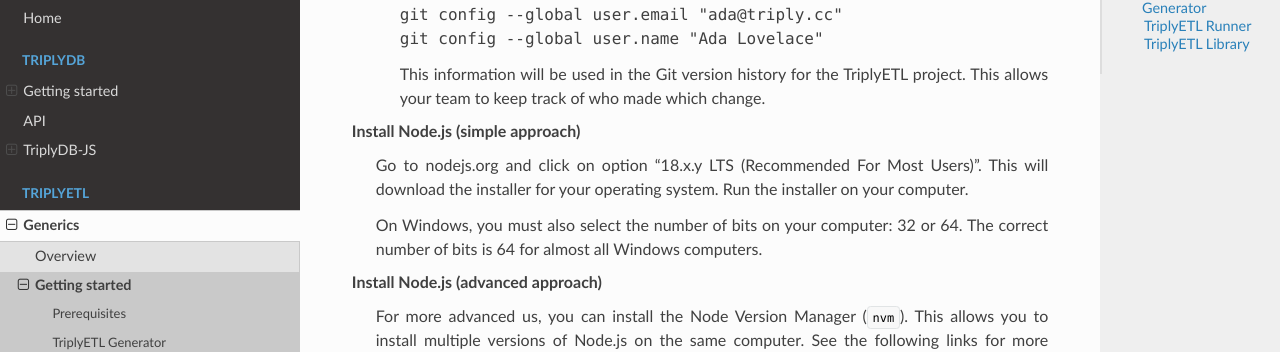
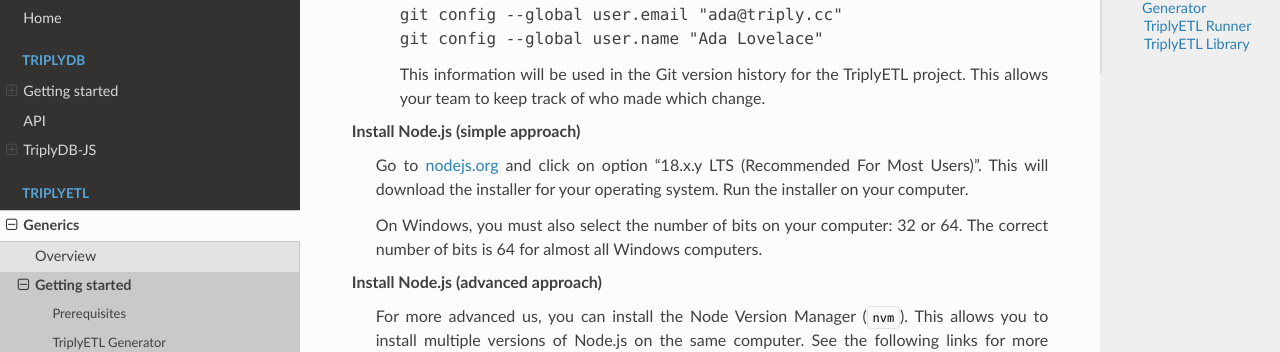
Before and after one commit to TriplyDB/Documentation, an MkDocs documentation site: the page built from docs/triply-etl/getting-started/index.md, in a window 1280 px wide and 900 px high, scrolled down 447 px. Shown: the part 102-454 px from the top of the window. Built offline with MkDocs 1.6.1, drawn with Linux system fonts in a browser that asks for light colours.

```diff
--- a/docs/triply-etl/getting-started/index.md
+++ b/docs/triply-etl/getting-started/index.md
@@ -31,7 +31,7 @@ git config --global user.name "Ada Lovelace"</pre>
   </dd>
   <dt>Install Node.js (simple approach)</dt>
   <dd>
-    <p>Go to <href="https://nodejs.org" target="_blank">nodejs.org</a> and click on option “18.x.y LTS (Recommended For Most Users)”. This will download the installer for your operating system. Run the installer on your computer.</p>
+    <p>Go to <a href="https://nodejs.org" target="_blank">nodejs.org</a> and click on option “18.x.y LTS (Recommended For Most Users)”. This will download the installer for your operating system. Run the installer on your computer.</p>
     <p>On Windows, you must also select the number of bits on your computer: 32 or 64. The correct number of bits is 64 for almost all Windows computers.</p>
   </dd>
   <dt>Install Node.js (advanced approach)</dt>
```
